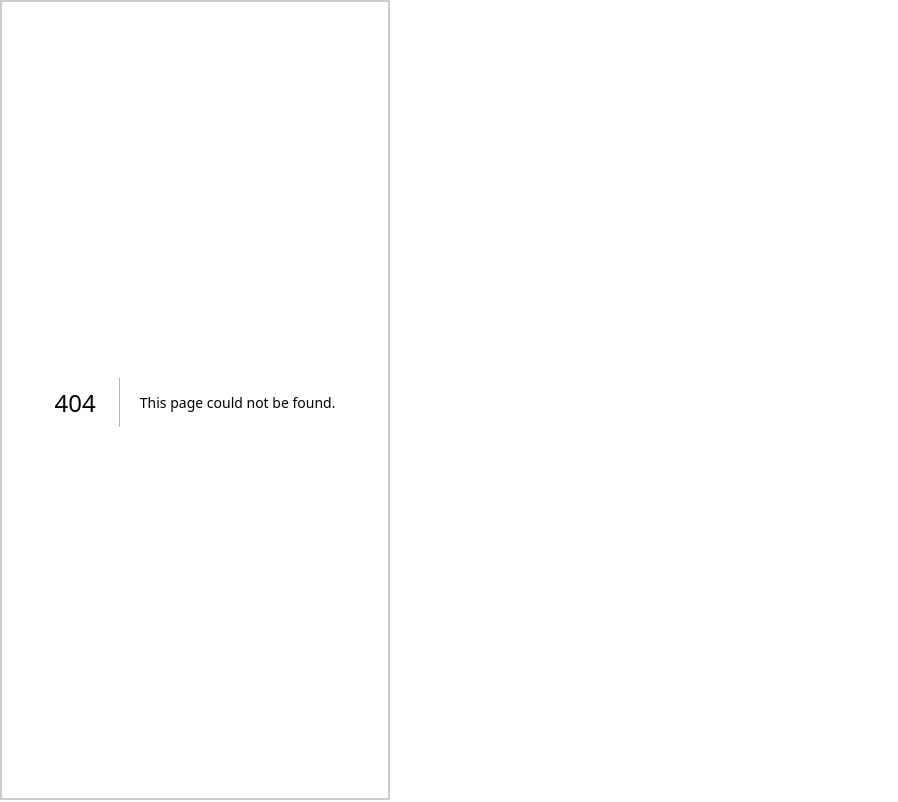
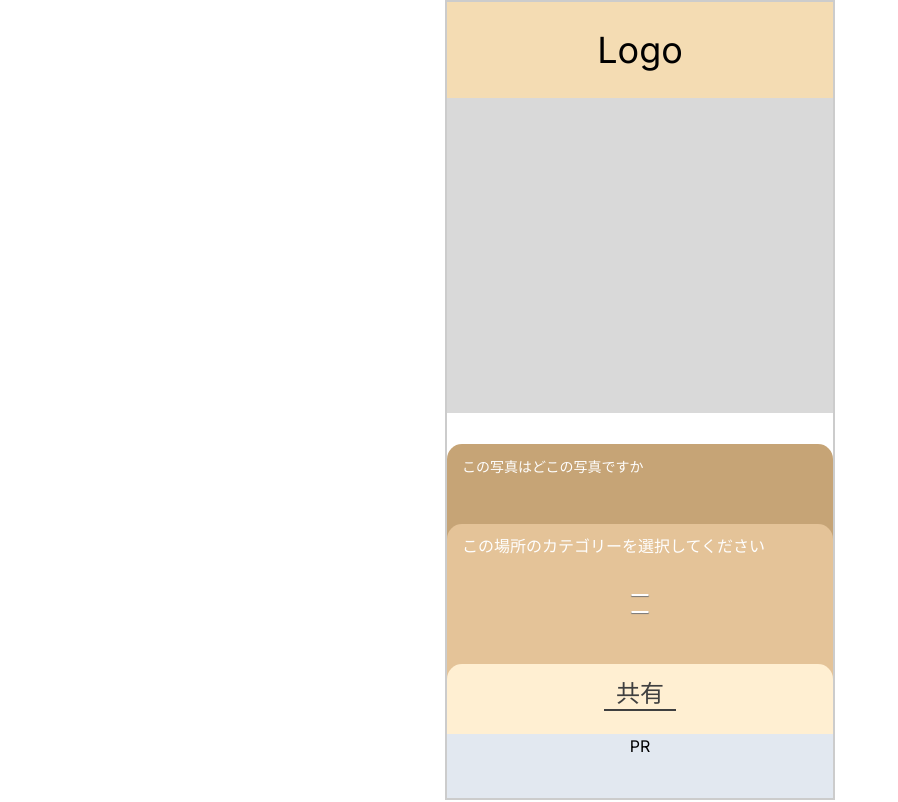
Before and after one commit to kusanohatsumi/yurumetabi, a Next.js app: page /share/PhotoConfirmation in a window 1280 px wide. Before the commit this address had no page. Shown: the whole page, without its empty margins (0-898 px from the left). Built offline with nearby package versions, Linux system fonts and the light colour scheme.

Commit message:
シェアページ残り写真のみ

```diff
--- a/src/app/page.tsx
+++ b/src/app/page.tsx
@@ -15,7 +15,7 @@ export default function Home() {
       <Header_main params="main" />
       <main>
 
-        <PhotoTaken/>
+        <CameraScreen/>
 
         ここに地図を描画する
         {/* <TitleStyle></TitleStyle> */}
--- /dev/null
+++ b/src/app/share/PhotoConfirmation/page.tsx
@@ -0,0 +1,46 @@
+"use client"
+
+import PR from "@/feature/PR"
+import Header_main from "@/feature/header"
+import { useRouter,  usePathname, useSearchParams } from "next/navigation"
+import "@/app/share/PhotoConfirmation/style.css"
+export default function PhotoConfirmation() {
+    const pathname = usePathname();
+    const searchParams = useSearchParams();
+    const category = searchParams.get('category');
+    const emotion = searchParams.get('emotion');
+    const title = searchParams.get('title');
+
+
+
+
+
+    return(
+        <>
+            <Header_main params="main"/>
+            <section className="photoTaken">
+
+            </section>
+
+            <main>
+                <div className="box">
+                    <div className="title">
+                        <p>この写真はどこの写真ですか</p>
+                        <p className="value">{title}</p>
+                    </div>
+                    <div className="category">
+                        <p>この場所のカテゴリーを選択してください</p>
+                        <div>
+                            <button>{category}</button>
+                            <button>{emotion}</button>
+                        </div>
+                    </div>
+                    <div className="shareBtn">
+                        <p><a href="#">共有</a></p>
+                    </div>
+                </div>
+            </main>
+            <PR/>
+        </>
+    )
+}
--- /dev/null
+++ b/src/app/share/PhotoConfirmation/style.css
@@ -0,0 +1,88 @@
+
+main{
+    position: absolute;
+    width: 100%;
+    bottom: 64px;
+}
+.photoTaken{
+    width: 100%;
+    height: 315px;
+    background-color: #D9D9D9;
+}
+
+
+.box{
+    width: 100%;
+    height: 290px;
+    color: #fefefe;
+    position: relative;
+}
+
+.title{
+    width: 100%;
+    height: 100px;
+    background-color: #C6A476;
+    border-radius: 15px 15px 0 0;
+}
+.title > p{
+    font-size: 14px;
+    padding: 12px 15px  0 15px;
+}
+.value{
+    text-align: center;
+}
+
+.category{
+    width: 100%;
+    height: 160px;
+    background-color: #E4C398;
+    border-radius: 15px 15px 0 0;
+    padding: 10px 15px 15px 15px;
+    position: absolute;
+    top: 80px;
+    z-index: 10;
+}
+.category > div{
+    display:flex;
+    align-items:center;
+    justify-content:center;
+    flex-direction:column;
+    width: 100%;
+    height: 6em;
+    margin: 0 auto;
+}
+.category button{
+    text-align: center;
+    margin: 5px auto 10px;
+    color: #fefefe;
+    background-color: #B99162;
+    border: .5px solid #fefefe;
+    border-radius: 16px;
+    padding-left: 8px;
+    padding-right: 8px;
+    box-shadow: 0px 1px 1px 0px #777777;
+
+}
+
+.shareBtn{
+    width: 100%;
+    height: 70px;
+    background-color: #FFEFD2;
+    border-radius: 15px 15px 0 0;
+    font-size: 24px;
+    position: absolute;
+    z-index: 100;
+    bottom: 0px;
+}
+.shareBtn > p{
+    width: 72px;
+    height: 32px;
+    border-bottom: 2px solid #3F3F3F;
+    display: flex;
+    justify-content: center;
+    align-items: center;
+    margin: 15px auto;
+}
+.shareBtn > p > a{
+    color: #3F3F3F;
+}
--- a/src/app/share/page.tsx
+++ b/src/app/share/page.tsx
@@ -0,0 +1,63 @@
+"use client"
+
+import Header_main from "@/feature/header"
+import { useState } from "react"
+import "@/app/share/styli.css"
+import CategoryBtn from "@/feature/CategoryBtn"
+import Link from "next/link"
+import PR from "@/feature/PR"
+
+export default function share(){
+    const [selectedCategory, setSelectedCategory] = useState("");
+    const [emotion, setEmotion] = useState("");
+    const[title, setTitle] = useState("");
+
+    const categories = ['飲食店', '雑貨屋', '服屋', '街並み', '絶景', '有名な観光地', 'その他'];
+    const emotions = ['面白い','可愛い','かっこいい','おしゃれ','落ち着く','レトロ','その他']
+
+    return(
+        <div id="body">
+            <Header_main params="main"/>
+            <section className="photoTaken">
+
+            </section>
+
+            <main>
+                <div className="box">
+                    <section className="title">
+                        <p>この写真はどこの写真ですか？</p>
+                        <input type="text" placeholder="写真のタイトルを入力してください" value={title} onChange={(e) => setTitle(e.target.value)}/>
+                    </section>
+                    <section className="category">
+                        <p>この場所のカテゴリーを選択してください</p>
+                        <div className="place">
+                            {categories.map((category, index) => (
+                            <CategoryBtn
+                            key={index}
+                            onClick={() => setSelectedCategory(category)}
+                            selected={selectedCategory === category}
+                            >
+                            {category}
+                            </CategoryBtn>
+                            ))}
+                        </div>
+                        <div className="emotions">
+                            {emotions.map((category, index) => (
+                                <CategoryBtn
+                                key={index} onClick={() => setEmotion(category)}
+                                selected={emotion === category}
+                            >
+                                {category}
+                            </CategoryBtn>
+                            ))}
+                        </div>
+                    </section>
+                    <section className="confirmationBtn">
+                        <p><Link href={`/share/PhotoConfirmation?category=${selectedCategory}&emotion=${emotion}&title=${title}`}>確認</Link></p>
+                    </section>
+                </div>
+            </main>
+            <PR/>
+        </div>
+    )
+}
--- /dev/null
+++ b/src/app/share/styli.css
@@ -0,0 +1,105 @@
+
+main{
+    position: absolute;
+    width: 100%;
+    bottom: 74px;
+}
+.photoTaken{
+    width: 100%;
+    height: 200px;
+    background-color: #D9D9D9;
+}
+
+.box{
+    width: 100%;
+    height: 360px;
+    position: relative;
+    color: #FEFEFE;
+}
+
+.title{
+    background-color: #C6A476;
+    width: 100%;
+    height: 120px;
+    border-radius: 15px 15px 0 0;
+}
+.title > p{
+    padding: 15px;
+    font-size: 14px;
+}
+.title > input{
+    display: block;
+    width: 286px;
+    height: 32px;
+    background-color: #C6A476;
+    outline: solid #FEFEFE 1px;
+    border-radius: 3px;
+    margin: 0 auto;
+    color: #fff;
+}
+.title > input::placeholder{
+    color: #fff;
+    font-size: 15px;
+    text-align: center;
+}
+
+.category{
+    position: absolute;
+    z-index: 10;
+    top: 105px;
+    background-color: #E4C398;
+    width: 100%;
+    height: 217px;
+    border-radius: 15px 15px 0 0;
+}
+.category > p{
+    padding: 10px 0 5px 15px;
+}
+.place{
+    border-bottom: 1px solid #FEFEFE;
+    width: 90%;
+    height: 75px;
+    margin: 0 auto;
+}
+.place button{
+    margin-right: 10.5px;
+    margin-bottom: 12px;
+}
+.emotions{
+    width: 90%;
+    height: 65px;
+    margin: 10px auto 0;
+}
+.emotions button{
+    margin-right: 8px;
+    margin-bottom: 12px;
+}
+
+
+
+
+.confirmationBtn{
+    background-color: #FFEFD2;
+    width: 100%;
+    height: 60px;
+    font-size: 24px;
+    border-radius: 15px 15px 0 0;
+    position: absolute;
+    top: 310px;
+    z-index: 100;
+    display: flex;
+    justify-content: center;
+    align-items: center;
+}
+.confirmationBtn > p{
+    width: 72px;
+    height: 32px;
+    padding: 15px auto 0;
+    border-bottom: 2px solid #3F3F3F;
+    display: flex;
+    justify-content: center;
+    align-items: center;
+}
+.confirmationBtn > p > a{
+    color: #3F3F3F;
+}
--- a/src/feature/PhotoConfirmation/index.tsx
+++ b/src/feature/PhotoConfirmation/index.tsx
@@ -1,20 +1,26 @@
+"use client"
 
 import "@/feature/PhotoConfirmation/styli.css"
 import CategoryBtn from "../CategoryBtn"
+import { useRouter } from "next/router"
 
 
 export default function PhotoConfirmation(){
+    const router = useRouter()
+    const {category, emotion, title} = router.query
+
+
     return(
         <>
             <div className="box">
                 <div className="title">
                     <p>この写真はどこの写真ですか</p>
-                    <p className="value">決定したタイトル</p>
+                    <p className="value">{title}</p>
                 </div>
                 <div className="category">
                     <p>この場所のカテゴリーを選択してください</p>
-                    <div></div>
-                    <div></div>
+                    <div>{category}</div>
+                    <div>{emotion}</div>
                 </div>
                 <div className="shareBtn">
                     <p><a href="#">共有</a></p>
--- a/src/feature/PhotoTaken/index.tsx
+++ b/src/feature/PhotoTaken/index.tsx
@@ -7,7 +7,8 @@ import Link from "next/link"
 
 export default function PhotoTaken() {
     const [selectedCategory, setSelectedCategory] = useState("");
-    const [emotion, setEmotion] =useState("");
+    const [emotion, setEmotion] = useState("");
+    const[title, setTitle] = useState("");
 
     const categories = ['飲食店', '雑貨屋', '服屋', '街並み', '絶景', '有名な観光地', 'その他'];
     const emotions = ['面白い','可愛い','かっこいい','おしゃれ','落ち着く','レトロ','その他']
@@ -17,7 +18,7 @@ export default function PhotoTaken() {
             <div className="box">
                 <section className="title">
                     <p>この写真はどこの写真ですか？</p>
-                    <input type="text" placeholder="写真のタイトルを入力してください"/>
+                    <input type="text" placeholder="写真のタイトルを入力してください" value={title} onChange={(e) => setTitle(e.target.value)}/>
                 </section>
                 <section className="category">
                     <p>この場所のカテゴリーを選択してください</p>
@@ -26,7 +27,7 @@ export default function PhotoTaken() {
                         <CategoryBtn
                         key={index}
                         onClick={() => setSelectedCategory(category)}
-                        selected={selectedCategory === category} // selectedプロパティを追加します。
+                        selected={selectedCategory === category}
                         >
                         {category}
                         </CategoryBtn>
@@ -44,7 +45,7 @@ export default function PhotoTaken() {
                     </div>
                 </section>
                 <section className="confirmationBtn">
-                    <p><Link href="#">確認</Link></p>
+                    <p><Link href='/? category=${selectedCategory} & emotion=${emotion & title=${title}}'>確認</Link></p>
                 </section>
             </div>
         </>
--- a/tsconfig.json
+++ b/tsconfig.json
@@ -1,6 +1,7 @@
 {
   "compilerOptions": {
-    "target": "es5",
+    "target": "ESNext",
+    "downlevelIteration": true,
     "lib": ["dom", "dom.iterable", "esnext"],
     "allowJs": true,
     "skipLibCheck": true,
```
